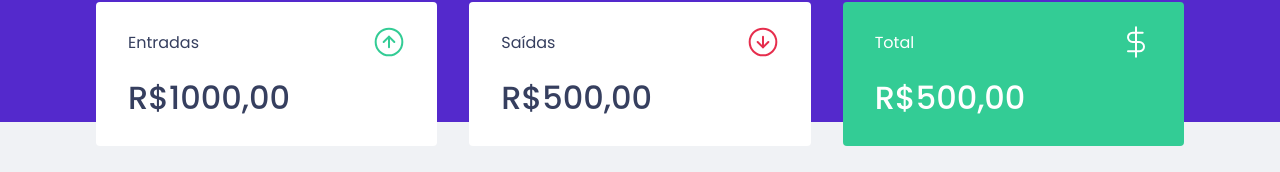
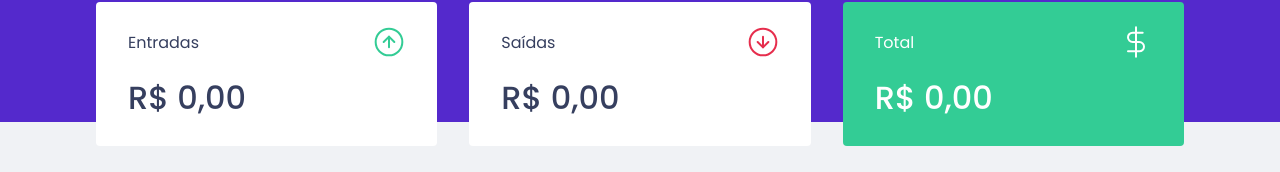
Before and after one commit to devpedrospereira/dtmoney, a React (Create React App) app: page / in a window 1280 px wide. Shown: the part 118-290 px from the top of the page. Built offline with nearby package versions, Linux system fonts and the light colour scheme; no server answers; what miragejs would draw is missing.

Commit message:
Calculo dos valores e renderização no Sammary

```diff
--- a/src/components/Summary/index.tsx
+++ b/src/components/Summary/index.tsx
@@ -1,39 +1,71 @@
 import { Container } from "./styles";
-import incomeImg from "../../assets/income.svg"
-import outcomeImg from "../../assets/outcome.svg"
-import totalImg from "../../assets/total.svg"
+import incomeImg from "../../assets/income.svg";
+import outcomeImg from "../../assets/outcome.svg";
+import totalImg from "../../assets/total.svg";
 import { useContext } from "react";
 import { TransactionsContext } from "../../TransactionsContext";
 
+export function Summary() {
+    const { transactions } = useContext(TransactionsContext);
 
-export function Summary(){
-    const {transactions} = useContext(TransactionsContext)
+    const summary = transactions.reduce(
+        (acc, transaction) => {
+            if (transaction.type === "deposit") {
+                acc.deposits += transaction.amount;
+                acc.total += transaction.amount;
+            } else {
+                acc.withdraws += transaction.amount;
+                acc.total -= transaction.amount;
+            }
+            return acc;
+        },
+        {
+            deposits: 0,
+            withdraws: 0,
+            total: 0,
+        }
+    );
 
-    console.log(transactions)
-    return(
+    return (
         <Container>
-
             <div>
                 <header>
                     <p>Entradas</p>
                     <img src={incomeImg} alt="Entradas" />
                 </header>
-                <strong>R$1000,00</strong>
+                <strong>
+                    {new Intl.NumberFormat("pt-BR", {
+                        style: "currency",
+                        currency: "BRL",
+                    }).format(summary.deposits)}
+                </strong>
             </div>
             <div>
                 <header>
                     <p>Saídas</p>
                     <img src={outcomeImg} alt="Saídas" />
                 </header>
-                <strong>R$500,00</strong>
+                <strong>
+                    {" "}
+                    {new Intl.NumberFormat("pt-BR", {
+                        style: "currency",
+                        currency: "BRL",
+                    }).format(summary.withdraws)}
+                </strong>
             </div>
             <div>
                 <header>
                     <p>Total</p>
                     <img src={totalImg} alt="Total" />
                 </header>
-                <strong>R$500,00</strong>
+                <strong>
+                    {" "}
+                    {new Intl.NumberFormat("pt-BR", {
+                        style: "currency",
+                        currency: "BRL",
+                    }).format(summary.total)}
+                </strong>
             </div>
         </Container>
-    )
+    );
 }
```
